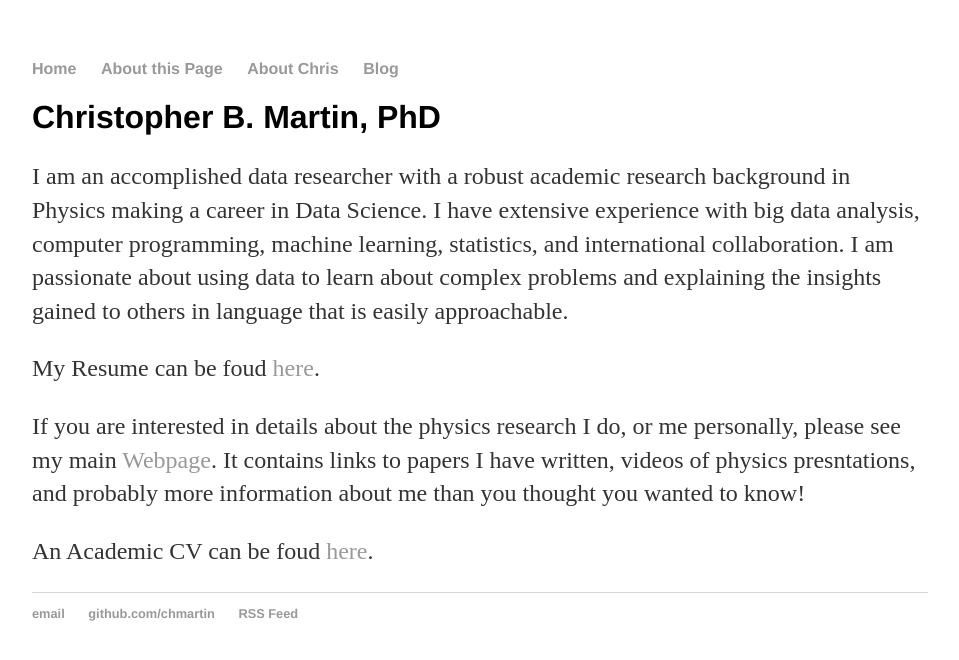
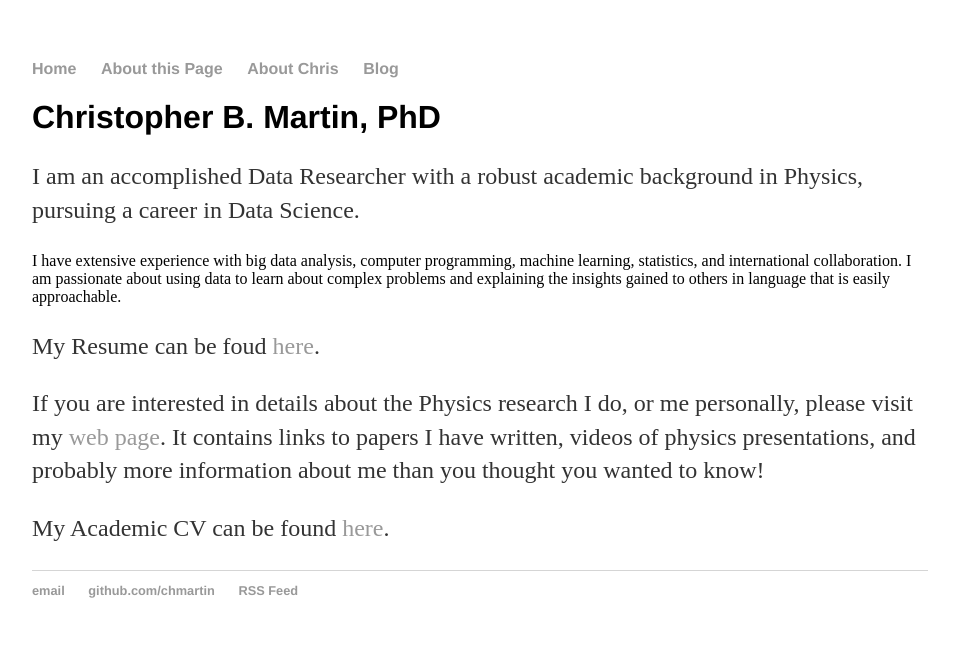
Before and after one commit to chmartin/chmartin.github.io, a Jekyll site: the page built from cv/index.html, in a window 1280 px wide. Shown: the top 660 px of the page, without its empty margins (160-1119 px from the left). Built offline with Jekyll 4.4.1, drawn with Linux system fonts in a browser that asks for light colours.

Commit message:
formatting and spell check

```diff
--- a/cv/index.html
+++ b/cv/index.html
@@ -4,9 +4,10 @@ title: About Chris
 ---
 <div class="blurb">
 	<h1>Christopher B. Martin, PhD</h1>
-	<p>I am an accomplished data researcher with a robust academic research background in Physics making a career in Data Science. I have extensive experience with big data analysis, computer programming, machine learning, statistics, and international collaboration. I am passionate about using data to learn about complex problems and explaining the insights gained to others in language that is easily approachable.</p>
+	<p>I am an accomplished Data Researcher with a robust academic background in Physics, pursuing a career in Data Science.</p>
+	<p->I have extensive experience with big data analysis, computer programming, machine learning, statistics, and international collaboration. I am passionate about using data to learn about complex problems and explaining the insights gained to others in language that is easily approachable.</p>
 	<p>My Resume can be foud <a href="https://chmartin.web.cern.ch/chmartin/Chris_Martin/contact/Resume.pdf">here</a>.</p>
-	<p>If you are interested in details about the physics research I do, or me personally, please see my main <a href="https://chmartin.web.cern.ch/chmartin/Chris_Martin/">Webpage</a>. It contains links to papers I have written, videos of physics presntations, and probably more information about me than you thought you wanted to know!</p>
-	<p>An Academic CV can be foud <a href="https://chmartin.web.cern.ch/chmartin/Chris_Martin/contact/CV.pdf">here</a>.</p>
+	<p>If you are interested in details about the Physics research I do, or me personally, please visit my <a href="https://chmartin.web.cern.ch/chmartin/Chris_Martin/">web page</a>. It contains links to papers I have written, videos of physics presentations, and probably more information about me than you thought you wanted to know!</p>
+	<p>My Academic CV can be found <a href="https://chmartin.web.cern.ch/chmartin/Chris_Martin/contact/CV.pdf">here</a>.</p>
 
 </div><!-- /.blurb -->
```
